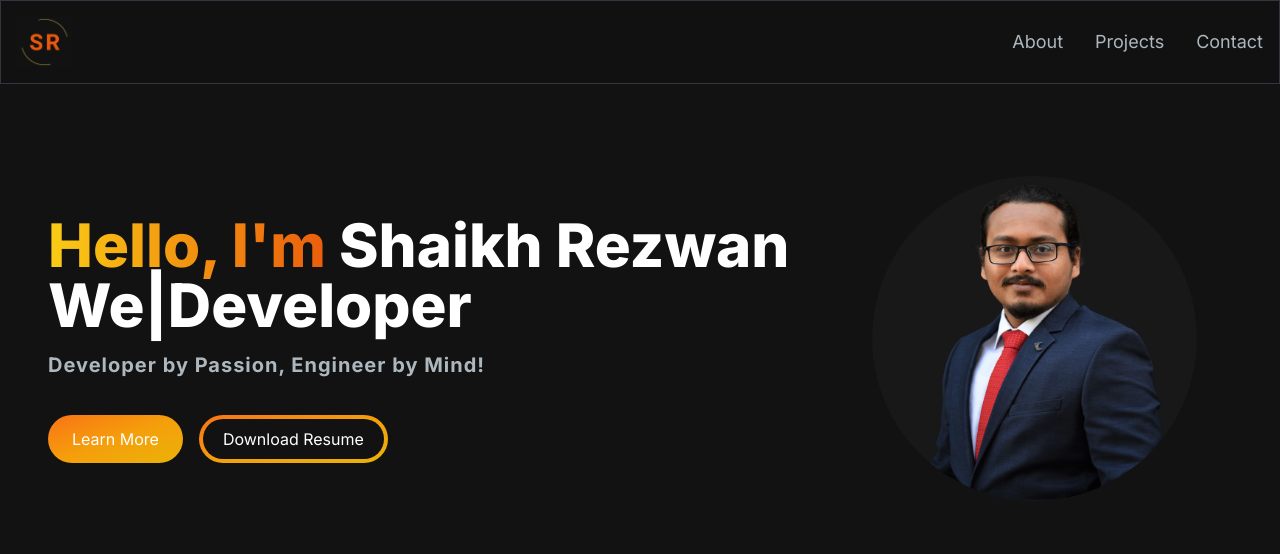
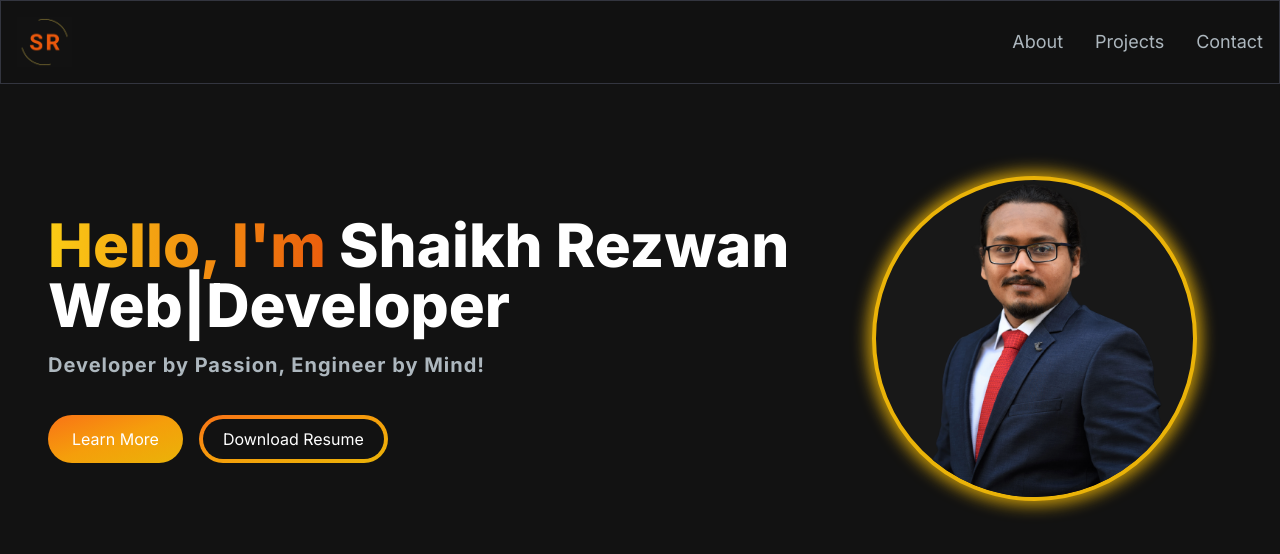
Before and after one commit to Rezwan66/shaikh-portfolio-nextjs, a Next.js app: page / in a window 1280 px wide. Shown: the top 554 px of the page. Built offline with nearby package versions, Linux system fonts and the light colour scheme.

Commit message:
edited hero photo border glow

```diff
--- a/src/app/components/HeroSection.jsx
+++ b/src/app/components/HeroSection.jsx
@@ -2,6 +2,7 @@
 import Image from 'next/image';
 import { useEffect, useState } from 'react';
 import { TypeAnimation } from 'react-type-animation';
+import '../styles/componentStyles.css';
 
 const HeroSection = () => {
   const [showName, setShowName] = useState(true);
@@ -25,7 +26,7 @@ const HeroSection = () => {
                 1000,
                 'React',
                 1000,
-                'MERN',
+                'MERN Stack',
                 1000,
               ]}
               wrapper="span"
@@ -56,7 +57,7 @@ const HeroSection = () => {
         </div>
         {/* image */}
         <div className="col-span-4 place-self-center mt-6 lg:mt-0">
-          <div className="rounded-full bg-[#181818] w-[250px] h-[250px] lg:w-[325px] lg:h-[325px] relative overflow-hidden">
+          <div className="rounded-full bg-[#181818] w-[250px] h-[250px] lg:w-[325px] lg:h-[325px] relative overflow-hidden border-4 border-yellow-500 glow-border">
             <Image
               src="/images/noBgProfile.png"
               alt="hero image"
--- /dev/null
+++ b/src/app/styles/componentStyles.css
@@ -0,0 +1,3 @@
+.glow-border {
+  box-shadow: 0 0 15px 5px rgba(234, 179, 8, 0.8);
+}
--- a/tailwind.config.js
+++ b/tailwind.config.js
@@ -12,6 +12,9 @@ module.exports = {
         "gradient-conic":
           "conic-gradient(from 180deg at 50% 50%, var(--tw-gradient-stops))",
       },
+      animation: {
+        'spin-slow': 'spin 5s linear infinite'
+      }
     },
   },
   plugins: [],
```
